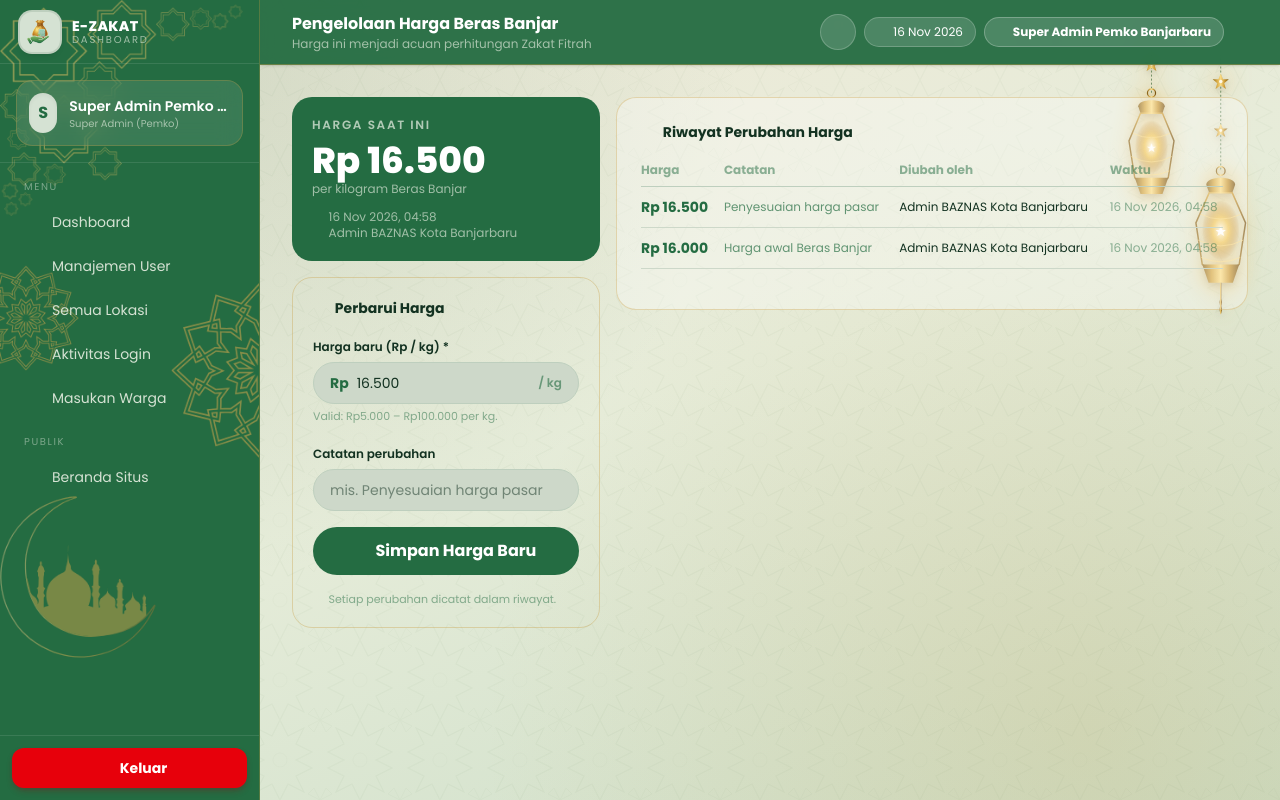
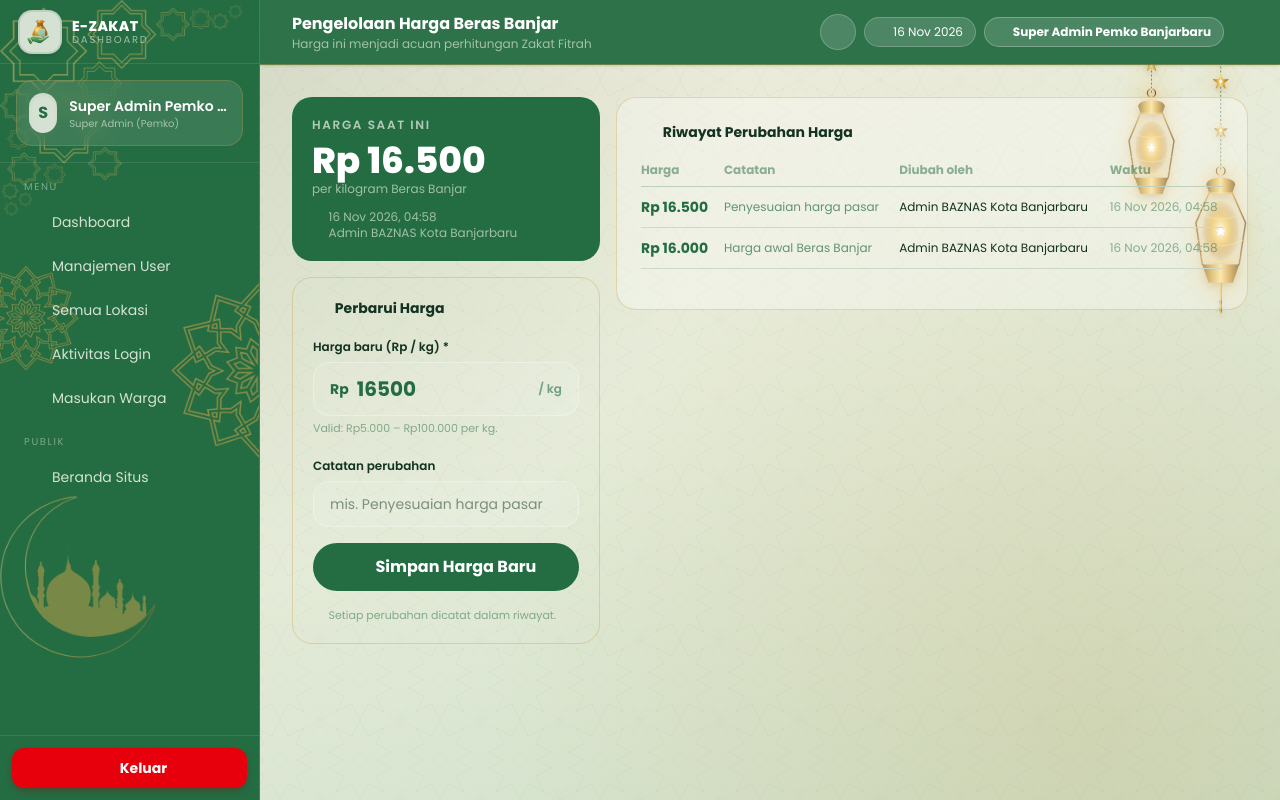
Before and after one commit to mahdalina000/E-Zakat, a Laravel app: page /admin/beras in a window 1280 px wide. Run offline with Laravel 12, Linux system fonts and the light colour scheme; a user stored in the database is signed in; data comes from the database, SQL or seed files in the repository; style sheets or scripts are compiled from the project's sources; some web fonts are replaced.

Commit message:
Harga beras: blok putih transparan tanpa navy; bulatan logo ikut dark mode

```diff
--- a/resources/views/dashboard/admin-beras.blade.php
+++ b/resources/views/dashboard/admin-beras.blade.php
@@ -18,17 +18,17 @@
             <div class="font-bold text-oliveDark text-sm"><i class="fa-solid fa-pen-to-square text-olive mr-2"></i> Perbarui Harga</div>
             <div>
                 <label class="text-xs font-semibold text-oliveDark">Harga baru (Rp / kg) *</label>
-                <div class="mt-1 flex items-center border border-cream3 rounded-full px-4 py-2.5 bg-cream2">
-                    <span class="text-sm text-olive font-bold">Rp</span>
-                    <input name="price_display" id="priceDisplay" type="text" inputmode="numeric" value="{{ number_format($current->price ?? 16000,0,',','.') }}" required class="w-full bg-transparent outline-none text-sm ml-2">
+                                <div class="mt-1 flex items-center gap-2 px-4 py-3" style="background:rgba(255,255,255,0.10); border:1px solid rgba(255,255,255,0.30); border-radius:16px;">
+                    <span class="text-sm font-bold text-olive">Rp</span>
+                    <input name="price_display" id="priceDisplay" type="text" inputmode="numeric" value="{{ $current->price ?? 16000 }}" required class="w-full outline-none font-bold text-xl text-olive min-w-0" style="background-color:transparent !important; border:none !important; box-shadow:none !important;">
                     <input type="hidden" name="price" id="priceHidden" value="{{ $current->price ?? 16000 }}">
-                    <span class="text-xs text-olive/60 font-semibold ml-2 whitespace-nowrap">/&nbsp;kg</span>
+                    <span class="text-xs text-olive/60 font-semibold whitespace-nowrap">/&nbsp;kg</span>
                 </div>
                 <p class="text-[11px] text-olive/50 mt-1">Valid: Rp5.000 – Rp100.000 per kg.</p>
             </div>
             <div>
                 <label class="text-xs font-semibold text-oliveDark">Catatan perubahan</label>
-                <input name="note" class="mt-1 w-full border border-cream3 rounded-full px-4 py-2.5 text-sm bg-cream2 outline-none focus:border-olive" placeholder="mis. Penyesuaian harga pasar">
+                <input name="note" class="mt-1 w-full outline-none text-sm px-4 py-3" style="background:rgba(255,255,255,0.10) !important; border:1px solid rgba(255,255,255,0.30) !important; border-radius:16px;" placeholder="mis. Penyesuaian harga pasar">
             </div>
             <button class="w-full bg-olive text-white font-bold py-3 rounded-full hover:bg-olive2"><i class="fa-solid fa-floppy-disk mr-1"></i> Simpan Harga Baru</button>
             <p class="text-[11px] text-olive/50"><i class="fa-solid fa-circle-info mr-1"></i> Setiap perubahan dicatat dalam riwayat.</p>
--- a/resources/views/layouts/app.blade.php
+++ b/resources/views/layouts/app.blade.php
@@ -37,6 +37,9 @@
             });
         }
     </script>
+<style>
+body.dark-mode header .rounded-full.bg-cream { background-color:#0d2417 !important; border:1px solid rgba(200,157,68,0.25) !important; }
+</style>
 </head>
 <body class="min-h-screen flex flex-col justify-between relative overflow-x-hidden bg-zy-bg">
 
```
